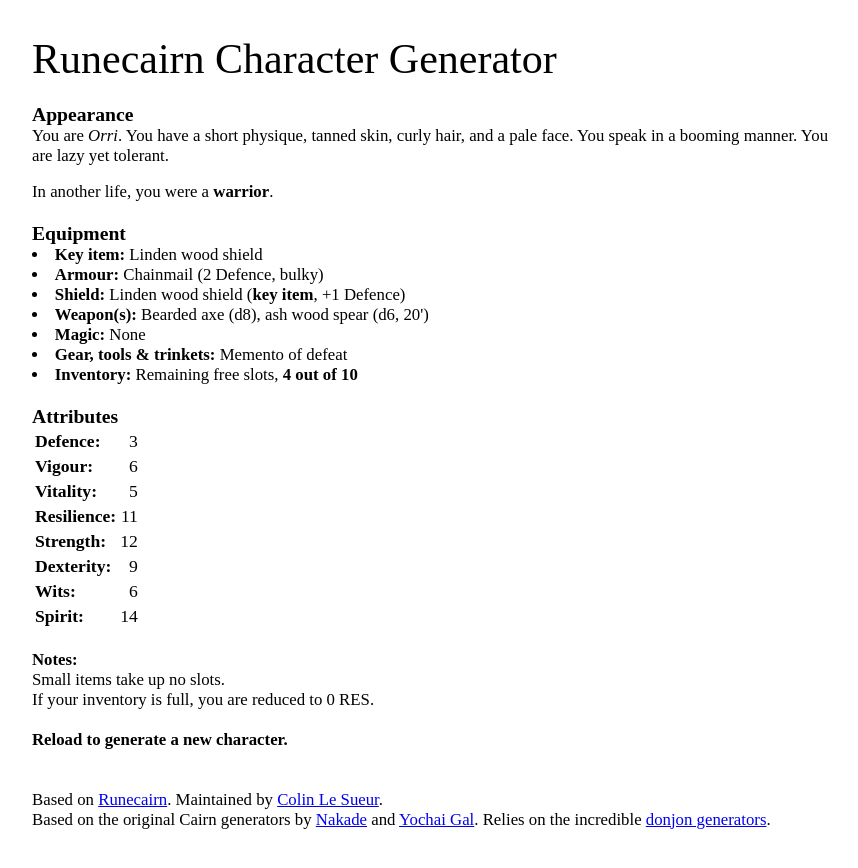
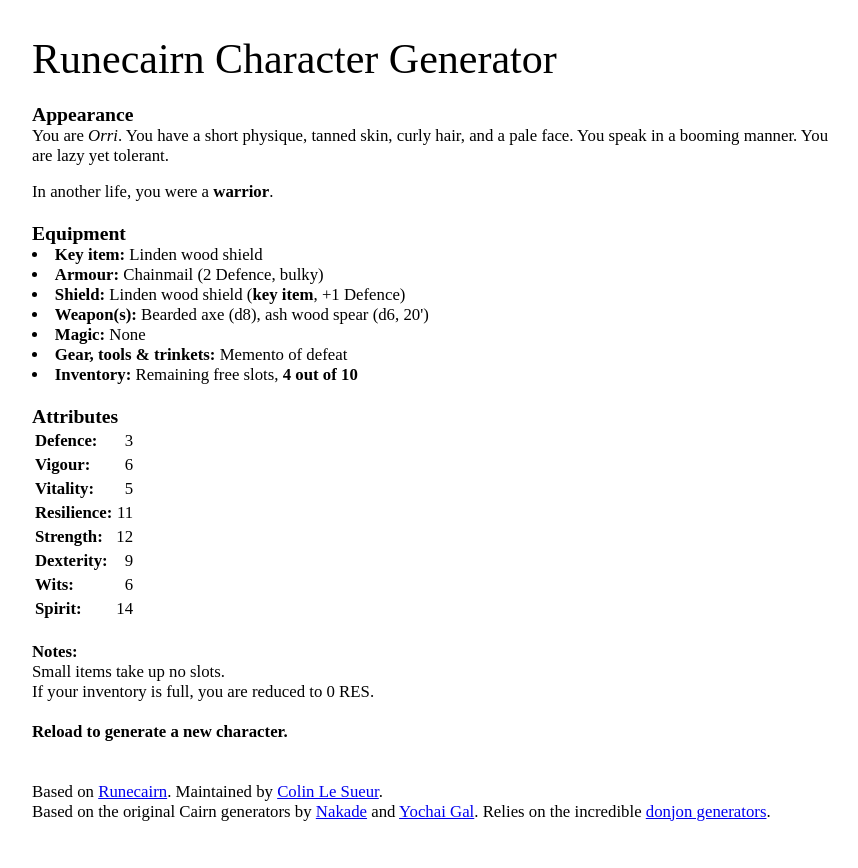
Before and after one commit to byodinsbeardrpg/byodinsbeardrpg.github.io, a Jekyll site: the page generator/index.html, which Jekyll copies as it is, in a window 1280 px wide. Shown: the top 868 px of the page, without its empty margins (208-1066 px from the left). Built offline with Jekyll 4.4.1, drawn with Linux system fonts in a browser that asks for light colours; some web fonts are replaced.

Commit message:
Update index.html

```diff
--- a/generator/index.html
+++ b/generator/index.html
@@ -28,9 +28,9 @@
       a:active {color: #2a9c56}
       a:visited {color: #1a7a3f}
       a:hover {color: #32b865}
-	  h2 {margin-bottom: 0em; font-family: black-beard,BlackBeard; font-size: 250%; font-weight: 400}
-      h3 {margin-bottom: 0em; font-weight: 700; font-family: futura-pt-bold,Futura PT Bold}
-      body {width: 800px; margin: auto; font-family: minion-pro-display,Minion Pro Display; font-weight: 400; font-size: 105%}
+	  h2 {margin-bottom: 0em; font-family: BlackBeard,black-beard; font-size: 250%; font-weight: 400}
+      h3 {margin-bottom: 0em; font-weight: 700; font-family: Futura PT Bold,futura-pt-bold}
+      body {width: 800px; margin: auto; font-family: Minion Pro,minion-pro; font-weight: 400; font-size: 105%}
     </style>
      <script type="text/javascript" src="js/generator.js"></script>
     <script type="text/javascript" src="js/runecairn_data.js"></script>
@@ -38,7 +38,7 @@
       <h3>Appearance</h3>
 	  <span id="character"></span>
       <h3>Attributes</h3>
-      <table style="font-family: minion-pro-display,Minion Pro; font-weight: 400; font-size: 105%">
+      <table>
         <tr align="left"><th>Defence: </th><td align="right" id="defTotal"></td></tr>
         <tr align="left"><th>Vigour: </th><td align="right" id="vig"></td></tr>
         <tr align="left"><th>Vitality: </th><td align="right" id="vit"></td></tr>
```
